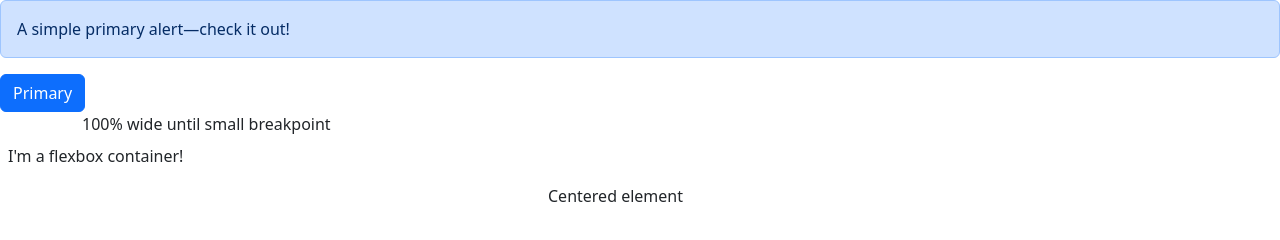
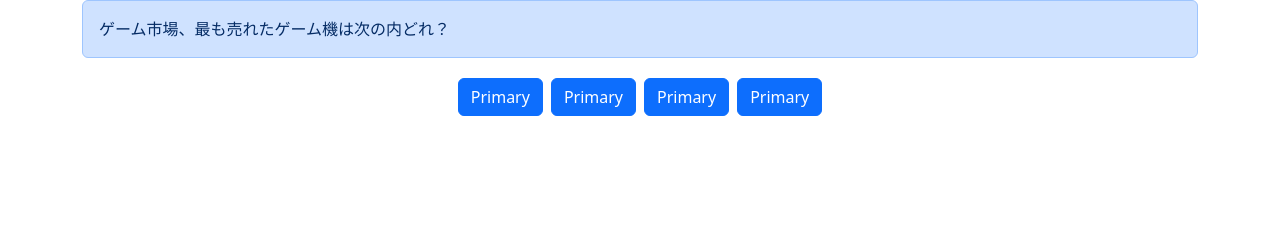
Before and after one commit to umedanaoyuki/quizz_game_app, a plain HTML site: page index.html in a window 1280 px wide. Drawn offline with nearby package versions, Linux system fonts and the light colour scheme.

Commit message:
質問内容の表示

```diff
--- /dev/null
+++ b/app.js
@@ -0,0 +1,11 @@
+const question = "ゲーム市場、最も売れたゲーム機は次の内どれ？";
+const answers = [
+  "スーパーファミコン",
+  "プレイステーション2",
+  "ニンテンドースイッチ",
+  "ニンテンドーDS",
+];
+
+const correct = "ニンテンドーDS";
+
+document.getElementById("js-question").textContent = question
--- a/index.html
+++ b/index.html
@@ -29,16 +29,19 @@
   </head>
 
   <body>
-    <div class="alert alert-primary" role="alert">
-      A simple primary alert—check it out!
+    <div class="container">
+      <div id="js-question" class="alert alert-primary" role="alert">
+        A simple primary alert—check it out!
+      </div>
+
+      <div class="d-flex justify-content-center">
+        <button type="button" class="m-1 btn btn-primary">Primary</button>
+        <button type="button" class="m-1 btn btn-primary">Primary</button>
+        <button type="button" class="m-1 btn btn-primary">Primary</button>
+        <button type="button" class="m-1 btn btn-primary">Primary</button>
+      </div>
     </div>
 
-    <button type="button" class="btn btn-primary">Primary</button>
-
-    <div class="container-sm">100% wide until small breakpoint</div>
-
-    <div class="d-flex p-2">I'm a flexbox container!</div>
-
-    <div class="mx-auto p-2" style="width: 200px">Centered element</div>
+    <script src="app.js"></script>
   </body>
 </html>
```
